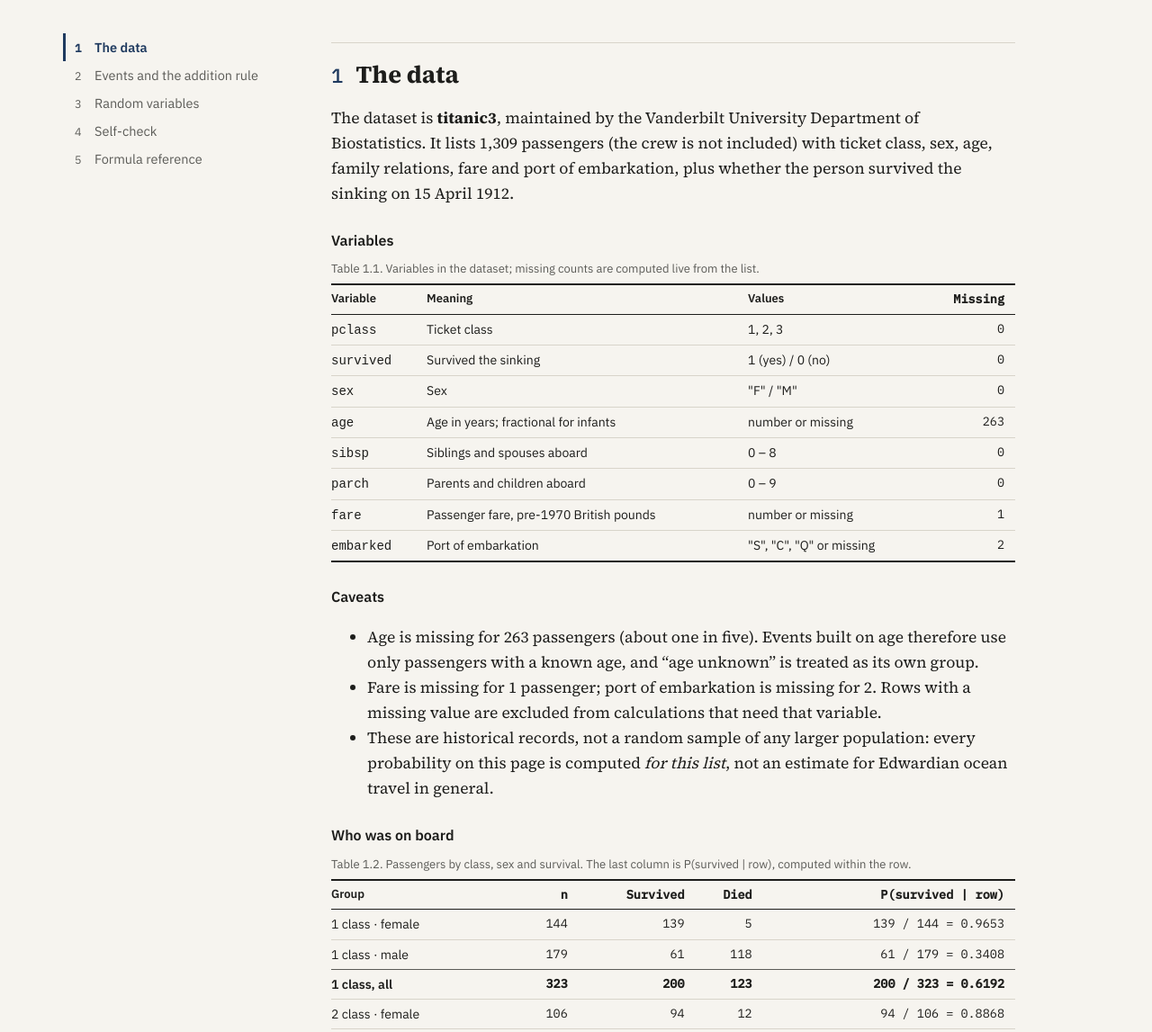
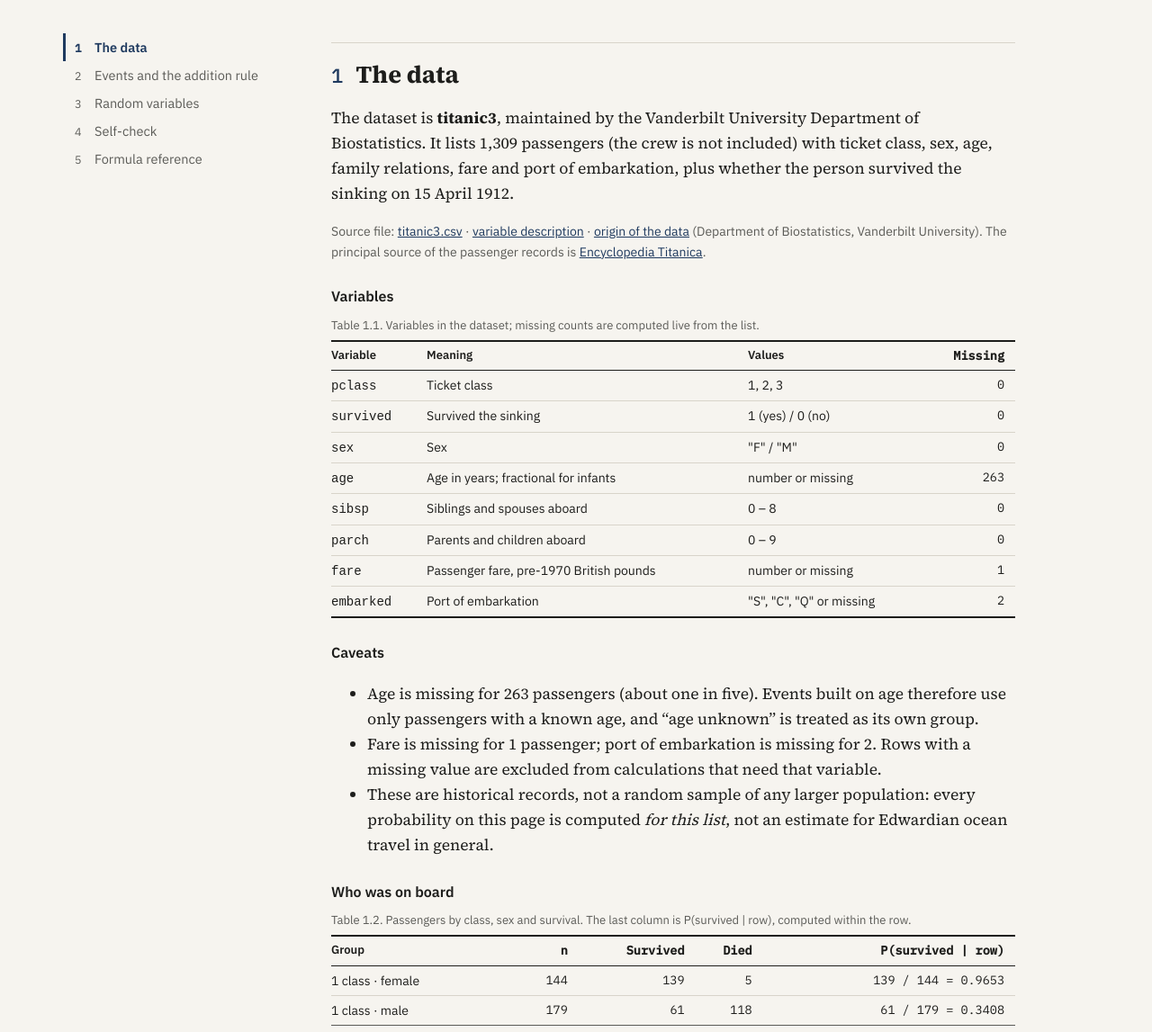
Before and after one commit to cyrexxxd/titanic-probability, a plain HTML site: page index.html in a window 1280 px wide. Shown: the part 564-1711 px from the top of the page at 90% size. Drawn offline with nearby package versions, Linux system fonts and the light colour scheme.

Commit message:
Link the source data file on the page
Co-Authored-By: Claude Opus 5.5 <noreply@anthropic.com>
Claude-Session: https://claude.ai/code/session_013sH8uusvgVqKJoCRiWqPbv

```diff
--- a/css/style.css
+++ b/css/style.css
@@ -144,6 +144,7 @@ h3 {
   font-family: var(--sans); font-size: 16px; font-weight: 600;
   margin: 26px 0 8px; color: var(--ink);
 }
+.source-line { font-family: var(--sans); font-size: 14px; color: var(--muted); }
 .section-lede { font-style: italic; color: var(--muted); }
 
 /* ---------- tables (booktabs) ---------- */
--- a/index.html
+++ b/index.html
@@ -10,7 +10,7 @@
 <link rel="preconnect" href="https://fonts.gstatic.com" crossorigin>
 <link href="https://fonts.googleapis.com/css2?family=Source+Serif+4:opsz,wght@8..60,400;8..60,600;8..60,700&family=IBM+Plex+Sans:wght@400;500;600&family=IBM+Plex+Mono:wght@400;500&display=swap" rel="stylesheet">
 <link rel="stylesheet" href="https://cdnjs.cloudflare.com/ajax/libs/KaTeX/0.16.9/katex.min.css">
-<link rel="stylesheet" href="css/style.css?v=202610081725">
+<link rel="stylesheet" href="css/style.css?v=202610081903">
 </head>
 <body>
 <a class="skip-link" href="#main">Skip to content</a>
@@ -51,6 +51,7 @@
   <section id="sec1" aria-labelledby="h1">
     <h2 id="h1"><span class="sec-num">1</span>The data</h2>
     <p>The dataset is <strong>titanic3</strong>, maintained by the Vanderbilt University Department of Biostatistics. It lists <span class="js-n">1,309</span> passengers (the crew is not included) with ticket class, sex, age, family relations, fare and port of embarkation, plus whether the person survived the sinking on 15 April 1912.</p>
+    <p class="source-line">Source file: <a href="https://hbiostat.org/data/repo/titanic3.csv">titanic3.csv</a> &middot; <a href="https://hbiostat.org/data/repo/ctitanic3">variable description</a> &middot; <a href="https://hbiostat.org/data/repo/titanic.html">origin of the data</a> (Department of Biostatistics, Vanderbilt University). The principal source of the passenger records is <a href="https://www.encyclopedia-titanica.org">Encyclopedia Titanica</a>.</p>
     <h3>Variables</h3>
     <div class="table-scroll"><table id="varTable" aria-label="Variables in the dataset"></table></div>
     <h3>Caveats</h3>
@@ -130,13 +131,13 @@
 
 <footer class="site-footer">
   <div class="wrap">
-    <p>Data: <a href="https://hbiostat.org/data/">titanic3, Vanderbilt University Department of Biostatistics</a>. All values are computed in your browser from the raw passenger list; open the page source to inspect the calculation code.</p>
+    <p>Data: <a href="https://hbiostat.org/data/repo/titanic3.csv">titanic3.csv</a>, Department of Biostatistics, Vanderbilt University (<a href="https://hbiostat.org/data/">hbiostat.org/data</a>). All values are computed in your browser from the raw passenger list; open the page source to inspect the calculation code.</p>
   </div>
 </footer>
 
-<script src="data/titanic.js?v=202610081725"></script>
+<script src="data/titanic.js?v=202610081903"></script>
 <script src="https://cdnjs.cloudflare.com/ajax/libs/KaTeX/0.16.9/katex.min.js"></script>
-<script src="js/prob.js?v=202610081725"></script>
-<script src="js/app.js?v=202610081725"></script>
+<script src="js/prob.js?v=202610081903"></script>
+<script src="js/app.js?v=202610081903"></script>
 </body>
 </html>
```
